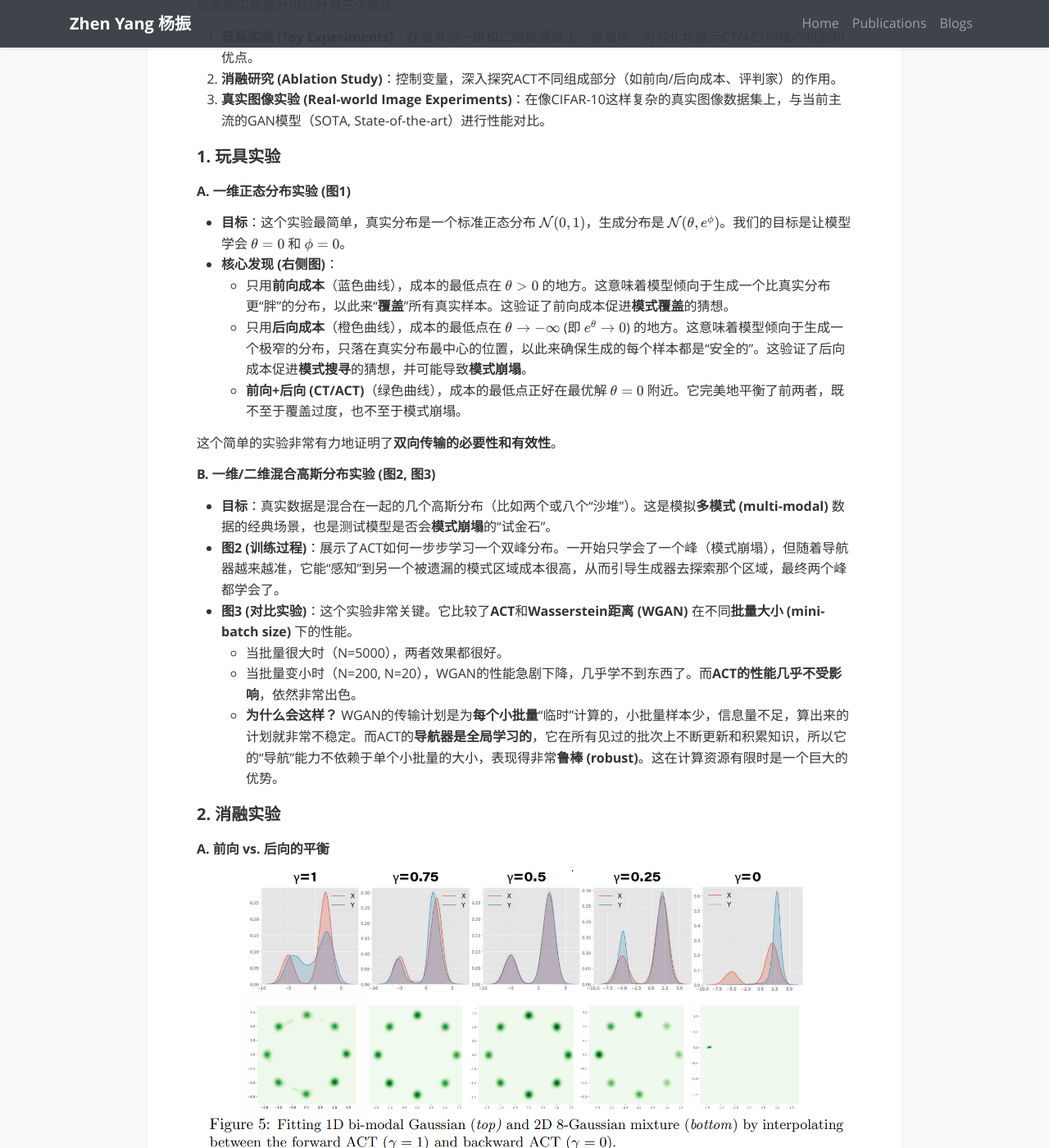
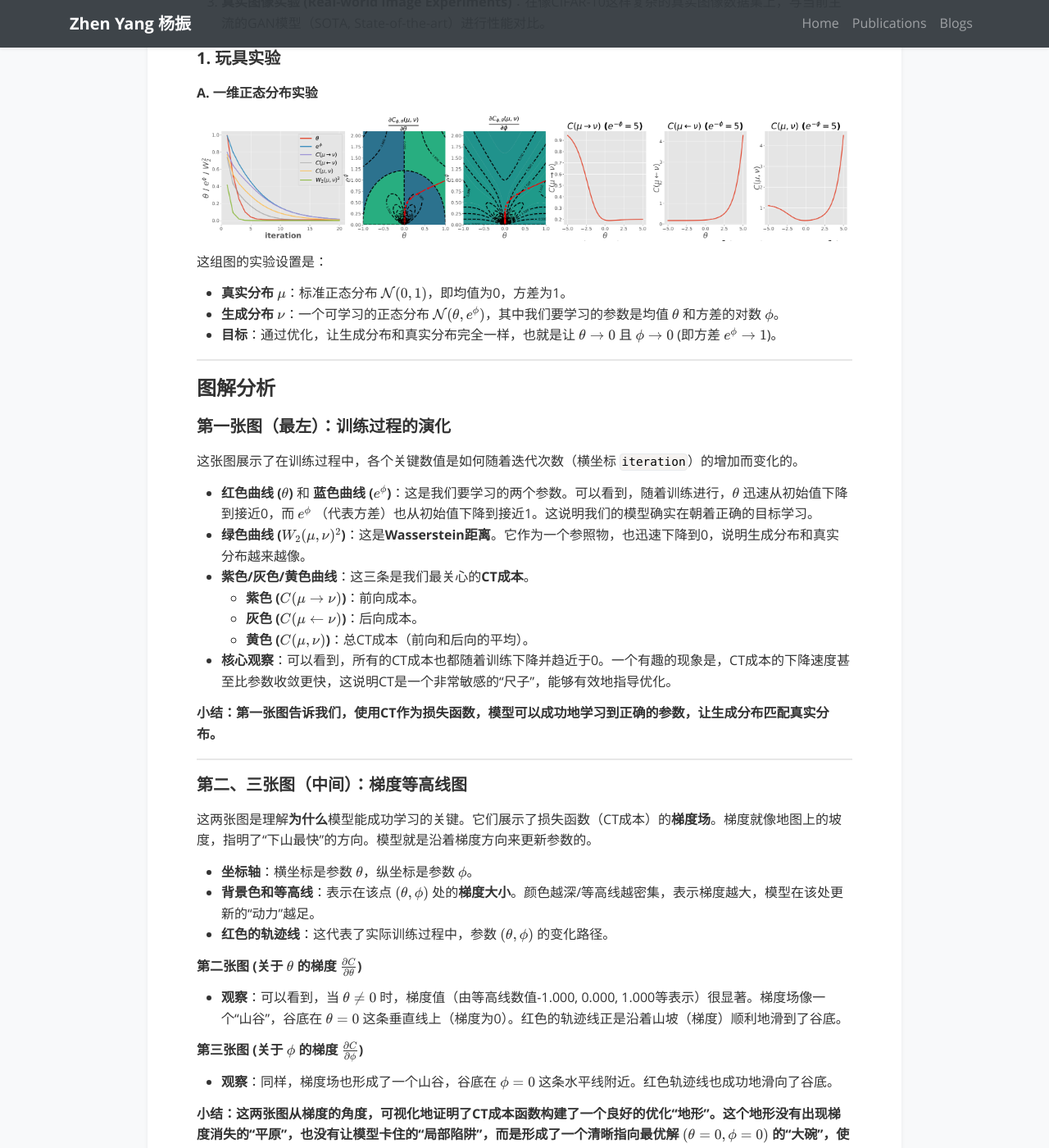
Before and after one commit to MichaelYeung2004/michaelyeung2004.github.io, a Jekyll site: the page built from _blogs/2026-01-16-research-notes.md, in a window 1280 px wide and 1400 px high, scrolled down 5251 px. Shown: the whole window at 82% size. Built offline with Jekyll 4.4.1, drawn with Linux system fonts in a browser that asks for light colours; nearby versions of some CDN libraries; a style sheet for code colours, icons or effects is not loaded; some of the changed text lies outside the part shown.

Commit message:
Fix baseurl configuration

```diff
--- a/_blogs/2026-01-16-research-notes.md
+++ b/_blogs/2026-01-16-research-notes.md
@@ -167,15 +167,7 @@
 
 论文证明，**即使这个评判家 $T_\eta$ 训练得不那么完美，ACT成本的梯度仍然是无偏的**。这解决了训练WGAN时的一个核心痛点，即必须把评判家训练得非常好（接近最优），否则生成器的梯度就会不准。ACT则没有这个烦恼，大大增强了训练的稳定性和鲁棒性。
 
-
-
-好的，我们现在进入论文的最后一部分：**实验与结论**。
-
-理论说得再好，终究要靠实验来验证。这部分的目的就是通过一系列精心设计的实验，向读者展示ACT（摊销式条件传输）相比于现有方法，究竟好在哪里。
-
----
-
-### **第三部分：实验验证——ACT真的好用吗？**
+## 实验
 
 论文的实验部分可以分为三个层次：
 1.  **玩具实验 (Toy Experiments)**：在简单的一维和二维数据集上，直观地、可视化地展示CT/ACT的核心机制和优点。
@@ -184,15 +176,72 @@
 
 #### 1. 玩具实验
 
-**A. 一维正态分布实验 (图1)**
+**A. 一维正态分布实验**
 
-*   **目标**：这个实验最简单，真实分布是一个标准正态分布 $\mathcal{N}(0, 1)$，生成分布是 $\mathcal{N}(\theta, e^\phi)$。我们的目标是让模型学会 $\theta=0$ 和 $\phi=0$。
-*   **核心发现 (右侧图)**：
-    *   只用**前向成本**（蓝色曲线），成本的最低点在 $\theta > 0$ 的地方。这意味着模型倾向于生成一个比真实分布更“胖”的分布，以此来“**覆盖**”所有真实样本。这验证了前向成本促进**模式覆盖**的猜想。
-    *   只用**后向成本**（橙色曲线），成本的最低点在 $\theta \to -\infty$ (即 $e^\theta \to 0$) 的地方。这意味着模型倾向于生成一个极窄的分布，只落在真实分布最中心的位置，以此来确保生成的每个样本都是“安全的”。这验证了后向成本促进**模式搜寻**的猜想，并可能导致**模式崩塌**。
-    *   **前向+后向 (CT/ACT)**（绿色曲线），成本的最低点正好在最优解 $\theta=0$ 附近。它完美地平衡了前两者，既不至于覆盖过度，也不至于模式崩塌。
+![image-20260120161251180](https://michaelyeung2004.github.io/assets/images/image-20260120161251180.png)
 
-这个简单的实验非常有力地证明了**双向传输的必要性和有效性**。
+这组图的实验设置是：
+*   **真实分布** $\mu$：标准正态分布 $\mathcal{N}(0, 1)$，即均值为0，方差为1。
+*   **生成分布** $\nu$：一个可学习的正态分布 $\mathcal{N}(\theta, e^\phi)$，其中我们要学习的参数是均值 $\theta$ 和方差的对数 $\phi$。
+*   **目标**：通过优化，让生成分布和真实分布完全一样，也就是让 $\theta \to 0$ 且 $\phi \to 0$ (即方差 $e^\phi \to 1$)。
+
+---
+
+### **图解分析**
+
+#### **第一张图（最左）：训练过程的演化**
+
+这张图展示了在训练过程中，各个关键数值是如何随着迭代次数（横坐标 `iteration`）的增加而变化的。
+
+*   **红色曲线 ($\theta$)** 和 **蓝色曲线 ($e^\phi$)**：这是我们要学习的两个参数。可以看到，随着训练进行，$\theta$ 迅速从初始值下降到接近0，而 $e^\phi$ （代表方差）也从初始值下降到接近1。这说明我们的模型确实在朝着正确的目标学习。
+*   **绿色曲线 ($W_2(\mu, \nu)^2$)**：这是**Wasserstein距离**。它作为一个参照物，也迅速下降到0，说明生成分布和真实分布越来越像。
+*   **紫色/灰色/黄色曲线**：这三条是我们最关心的**CT成本**。
+    *   **紫色 ($C(\mu \to \nu)$)**：前向成本。
+    *   **灰色 ($C(\mu \leftarrow \nu)$)**：后向成本。
+    *   **黄色 ($C(\mu, \nu)$)**：总CT成本（前向和后向的平均）。
+*   **核心观察**：可以看到，所有的CT成本也都随着训练下降并趋近于0。一个有趣的现象是，CT成本的下降速度甚至比参数收敛更快，这说明CT是一个非常敏感的“尺子”，能够有效地指导优化。
+
+**小结：第一张图告诉我们，使用CT作为损失函数，模型可以成功地学习到正确的参数，让生成分布匹配真实分布。**
+
+---
+
+#### **第二、三张图（中间）：梯度等高线图**
+
+这两张图是理解**为什么**模型能成功学习的关键。它们展示了损失函数（CT成本）的**梯度场**。梯度就像地图上的坡度，指明了“下山最快”的方向。模型就是沿着梯度方向来更新参数的。
+
+*   **坐标轴**：横坐标是参数 $\theta$，纵坐标是参数 $\phi$。
+*   **背景色和等高线**：表示在该点 $(\theta, \phi)$ 处的**梯度大小**。颜色越深/等高线越密集，表示梯度越大，模型在该处更新的“动力”越足。
+*   **红色的轨迹线**：这代表了实际训练过程中，参数 $(\theta, \phi)$ 的变化路径。
+
+**第二张图 (关于 $\theta$ 的梯度 $\frac{\partial C}{\partial \theta}$)**
+*   **观察**：可以看到，当 $\theta \ne 0$ 时，梯度值（由等高线数值-1.000, 0.000, 1.000等表示）很显著。梯度场像一个“山谷”，谷底在 $\theta=0$ 这条垂直线上（梯度为0）。红色的轨迹线正是沿着山坡（梯度）顺利地滑到了谷底。
+
+**第三张图 (关于 $\phi$ 的梯度 $\frac{\partial C}{\partial \phi}$)**
+*   **观察**：同样，梯度场也形成了一个山谷，谷底在 $\phi=0$ 这条水平线附近。红色轨迹线也成功地滑向了谷底。
+
+**小结：这两张图从梯度的角度，可视化地证明了CT成本函数构建了一个良好的优化“地形”。这个地形没有出现梯度消失的“平原”，也没有让模型卡住的“局部陷阱”，而是形成了一个清晰指向最优解 $(\theta=0, \phi=0)$ 的“大碗”，使得基于梯度的优化可以顺利进行。**
+
+---
+
+#### **最后三张图（最右）：前向、后向、总成本的对比分析 (核心！)**
+
+这三张图是**本文思想的精髓**所在。它们展示了当参数 $\phi$ 已经学习得比较好（接近最优，这里固定 $e^{-\phi}=5$ 即 $\phi$ 是一个负数）时，不同的CT成本是如何随着参数 $\theta$ 变化的。这揭示了前向和后向成本各自的“偏好”。
+
+*   **横坐标**：参数 $\theta$。
+*   **纵坐标**：各种CT成本。
+*   **我们的目标**：找到让成本最小的那个 $\theta$ 值。理想情况下，最小值应该在 $\theta=0$ 处取得。
+
+**第四张图 ($C(\mu \to \nu)$，前向成本)**
+*   **观察**：这条曲线的**最低点在 $\theta$ 大于0的地方**。
+*   **解读**：这意味着，如果只用前向成本来优化，模型会倾向于学习一个比真实分布更“胖”（方差更大）且均值略有偏差的分布。为什么？因为前向成本的目标是**覆盖 (Covering)** 所有真实样本。为了确保每一个真实样本（来自 $\mathcal{N}(0, 1)$）都能被低成本地“服务”到，生成一个更宽泛的分布是“最安全”的策略。这就是**模式覆盖**行为的体现。
+
+**第五张图 ($C(\mu \leftarrow \nu)$，后向成本)**
+*   **观察**：这条曲线的**最低点在 $\theta$ 远小于0的地方**。成本在 $\theta$ 较小的时候非常平坦，然后急剧上升。
+*   **解读**：如果只用后向成本来优化，模型会倾向于学习一个均值偏差很大且可能非常窄的分布。后向成本的目标是确保**生成的每一个样本都是高质量的**（即落在真实分布的高密度区域）。为了达到这个目的，最简单的策略就是**模式崩塌 (Mode Collapse)**：只生成那些最有把握的、最靠近真实分布中心的样本。它不在乎是否覆盖了所有真实样本，只在乎自己生成的别出错。这就是**模式搜寻 (Mode Seeking)** 行为的体现。
+
+**第六张图 ($C(\mu, \nu)$，总CT成本)**
+*   **观察**：这条曲线是前两条曲线的完美结合。它的**最低点正好在 $\theta=0$ 附近**。
+*   **解读**：前向成本像一个“左拉”的力，防止模型模式崩塌，鼓励它去探索和覆盖。后向成本像一个“右拉”的力，防止模型生成垃圾样本，鼓励它提升质量。当这两个力被**加权平均**后，它们达到了完美的**平衡**，最终将模型的参数引导到了正确的、不偏不倚的最优解上。
 
 **B. 一维/二维混合高斯分布实验 (图2, 图3)**
 
```
Also changed, not shown: _blogs/assets/image-20260120161128331.png (added), assets/images/image-20260120161251180.png (added), assets/images/photos/image-20260120160820593.png (added).
